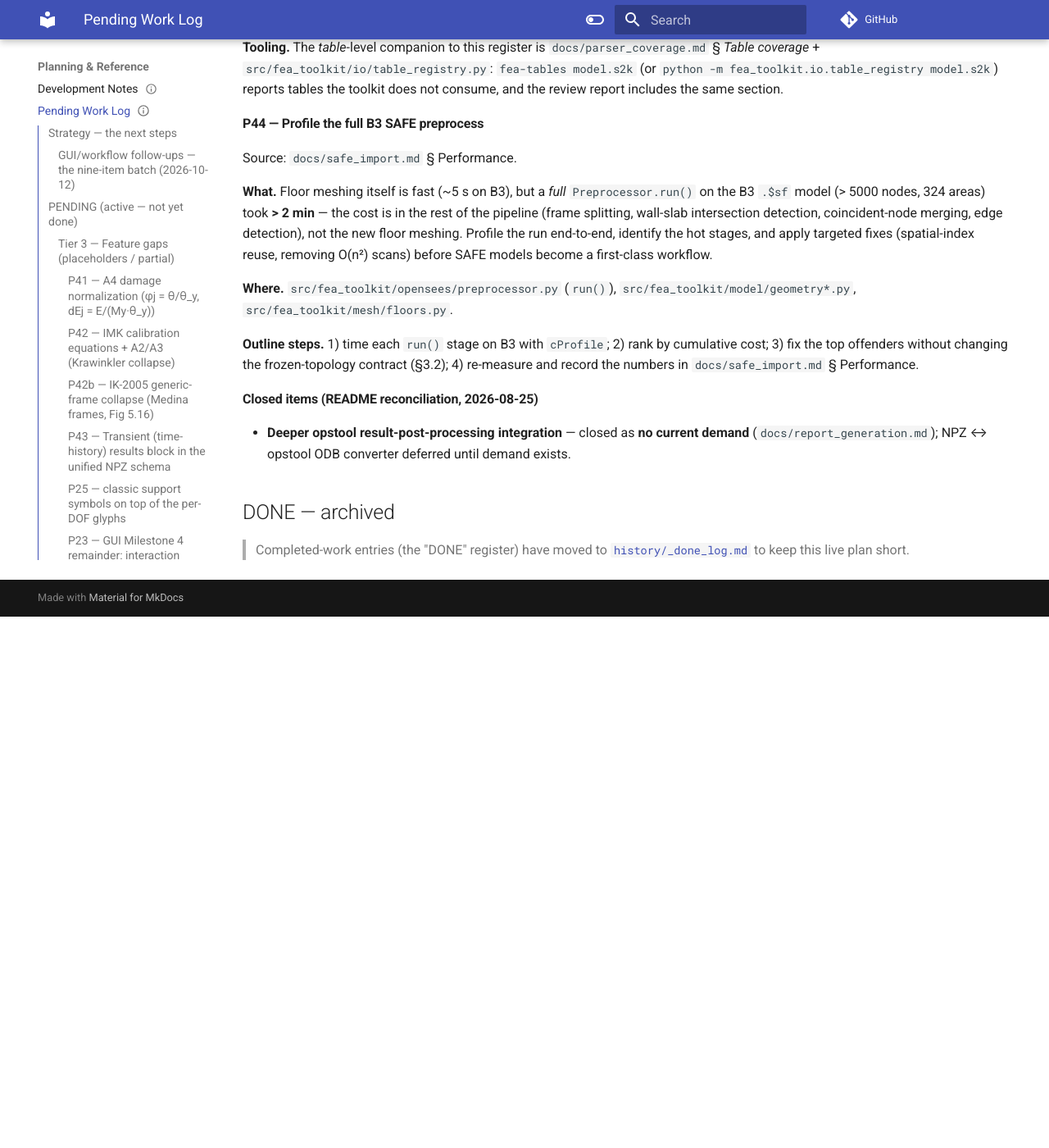
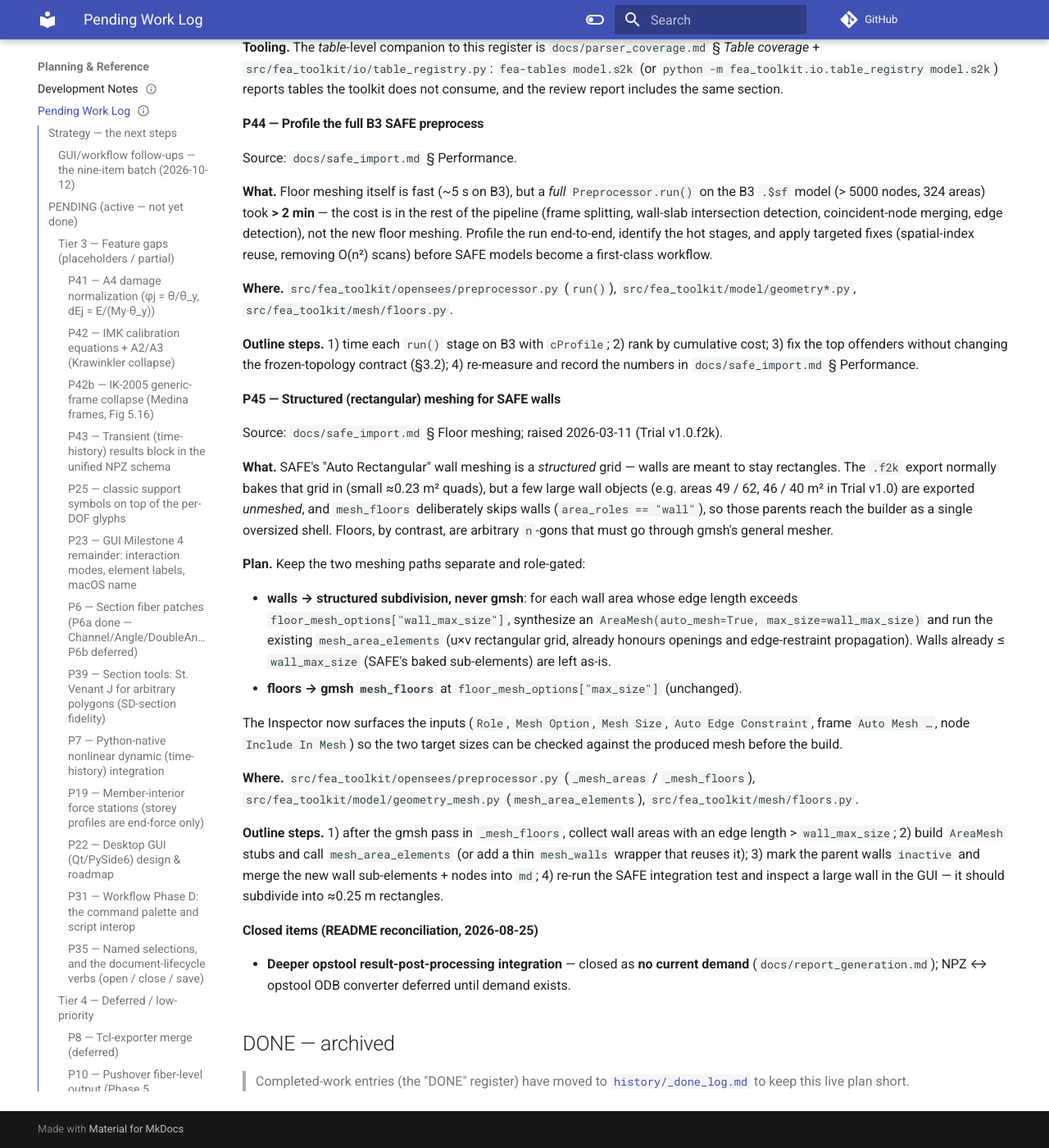
Before and after one commit to boustrephon/fea_toolkit, an MkDocs documentation site: the page built from docs/_pending_work.md, in a window 1280 px wide and 1400 px high, scrolled down 15643 px. Shown: the whole window at 82% size. Built offline with MkDocs 1.6.1 and Material for MkDocs 9.7.7, drawn with Linux system fonts in a browser that asks for light colours; comment, search, counter and statistics services are not loaded; before the commit the page ends 16395 px from its top, so only the background shows below that.

Commit message:
docs: record structured-wall vs general-floor meshing plan (P45)

```diff
--- a/docs/_pending_work.md
+++ b/docs/_pending_work.md
@@ -958,6 +958,46 @@
 `docs/safe_import.md` § Performance.
 
 
+#### P45 — Structured (rectangular) meshing for SAFE walls
+
+Source: `docs/safe_import.md` § Floor meshing; raised 2026-03-11 (Trial v1.0.f2k).
+
+**What.** SAFE's "Auto Rectangular" wall meshing is a *structured* grid — walls
+are meant to stay rectangles.  The `.f2k` export normally bakes that grid in
+(small ≈0.23 m² quads), but a few large wall objects (e.g. areas 49 / 62, 46 /
+40 m² in Trial v1.0) are exported *unmeshed*, and `mesh_floors` deliberately
+skips walls (`area_roles == "wall"`), so those parents reach the builder as a
+single oversized shell.  Floors, by contrast, are arbitrary `n`-gons that must
+go through gmsh's general mesher.
+
+**Plan.** Keep the two meshing paths separate and role-gated:
+
+* **walls → structured subdivision, never gmsh**: for each wall area whose edge
+  length exceeds `floor_mesh_options["wall_max_size"]`, synthesize an
+  `AreaMesh(auto_mesh=True, max_size=wall_max_size)` and run the existing
+  `mesh_area_elements` (u×v rectangular grid, already honours openings and
+  edge-restraint propagation).  Walls already ≤ `wall_max_size` (SAFE's baked
+  sub-elements) are left as-is.
+* **floors → gmsh `mesh_floors`** at `floor_mesh_options["max_size"]`
+  (unchanged).
+
+The Inspector now surfaces the inputs (`Role`, `Mesh Option`, `Mesh Size`,
+`Auto Edge Constraint`, frame `Auto Mesh …`, node `Include In Mesh`) so the two
+target sizes can be checked against the produced mesh before the build.
+
+**Where.** `src/fea_toolkit/opensees/preprocessor.py` (`_mesh_areas` /
+`_mesh_floors`), `src/fea_toolkit/model/geometry_mesh.py`
+(`mesh_area_elements`), `src/fea_toolkit/mesh/floors.py`.
+
+**Outline steps.** 1) after the gmsh pass in `_mesh_floors`, collect wall areas
+with an edge length > `wall_max_size`; 2) build `AreaMesh` stubs and call
+`mesh_area_elements` (or add a thin `mesh_walls` wrapper that reuses it); 3)
+mark the parent walls `inactive` and merge the new wall sub-elements + nodes
+into `md`; 4) re-run the SAFE integration test and inspect a large wall in the
+GUI — it should subdivide into ≈0.25 m rectangles.
+
+
+
 #### Closed items (README reconciliation, 2026-08-25)
 - **Deeper opstool result-post-processing integration** — closed as **no
   current demand** (`docs/report_generation.md`); NPZ ↔ opstool ODB
```
Also changed, not shown: docs/safe_import.md (+11 -0 lines).
